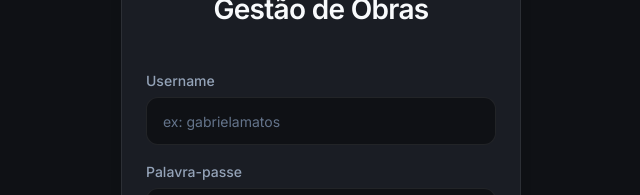
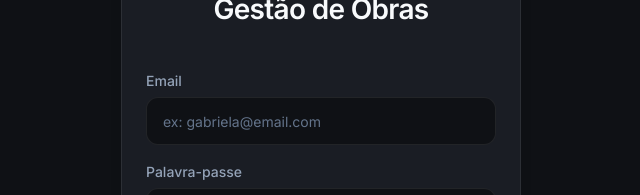
Before and after one commit to GabrielaMatos777/gestao-obras-app, a React (Vite) app: page / in a window 1280 px wide. Shown: the part 295-490 px from the top of the page, without its empty margins (319-959 px from the left). Built offline with nearby package versions, Linux system fonts and the light colour scheme; no server answers.

Commit message:
fix: Login usa email real em vez de username ficticio @obras.local

```diff
--- a/src/pages/Login.tsx
+++ b/src/pages/Login.tsx
@@ -3,7 +3,7 @@ import { supabase } from '../lib/supabase';
 import { HardHat, Loader2, Eye, EyeOff } from 'lucide-react';
 
 export function Login() {
-  const [username, setUsername] = useState('');
+  const [email, setEmail] = useState('');
   const [password, setPassword] = useState('');
   const [showPassword, setShowPassword] = useState(false);
 
@@ -15,17 +15,14 @@ export function Login() {
     setLoading(true);
     setError(null);
 
-    // Mapeamento invisível: login com username converte para email
-    const emailToAuth = `${username.toLowerCase().trim()}@obras.local`;
-
     const { error } = await supabase.auth.signInWithPassword({
-      email: emailToAuth,
+      email: email.toLowerCase().trim(),
       password,
     });
 
     if (error) {
       if (error.message.includes('Invalid login credentials')) {
-         setError('Nome de utilizador ou palavra-passe incorretos.');
+         setError('Email ou palavra-passe incorretos.');
       } else {
          setError(error.message);
       }
@@ -51,14 +48,14 @@ export function Login() {
           )}
 
           <div className="form-group" style={{ marginBottom: 0 }}>
-            <label className="form-label">Username</label>
+            <label className="form-label">Email</label>
             <input
-              type="text"
+              type="email"
               className="form-control"
               required
-              value={username}
-              onChange={(e) => setUsername(e.target.value)}
-              placeholder="ex: gabrielamatos"
+              value={email}
+              onChange={(e) => setEmail(e.target.value)}
+              placeholder="ex: gabriela@email.com"
               autoCapitalize="none"
               autoCorrect="off"
             />
```
